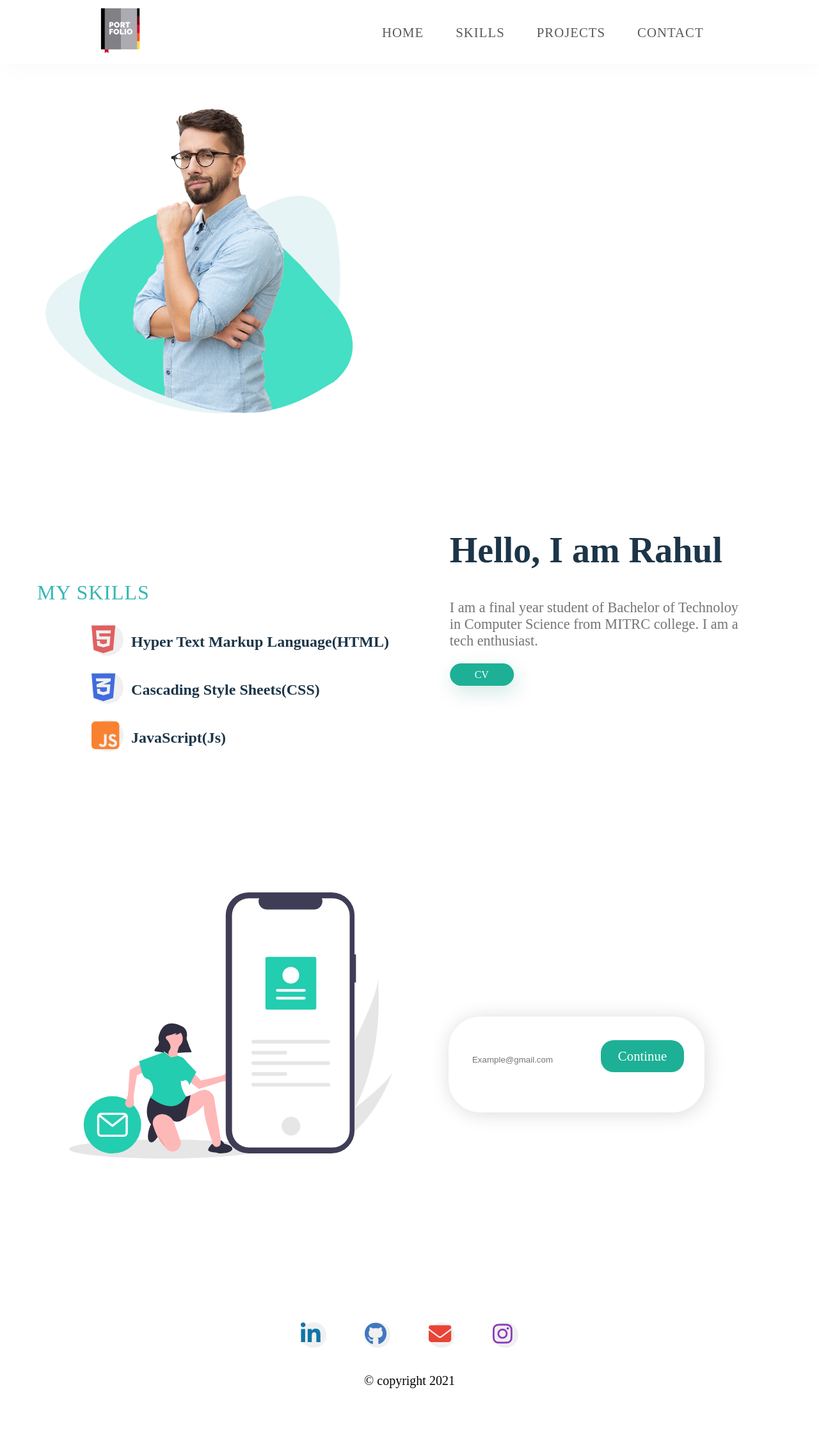
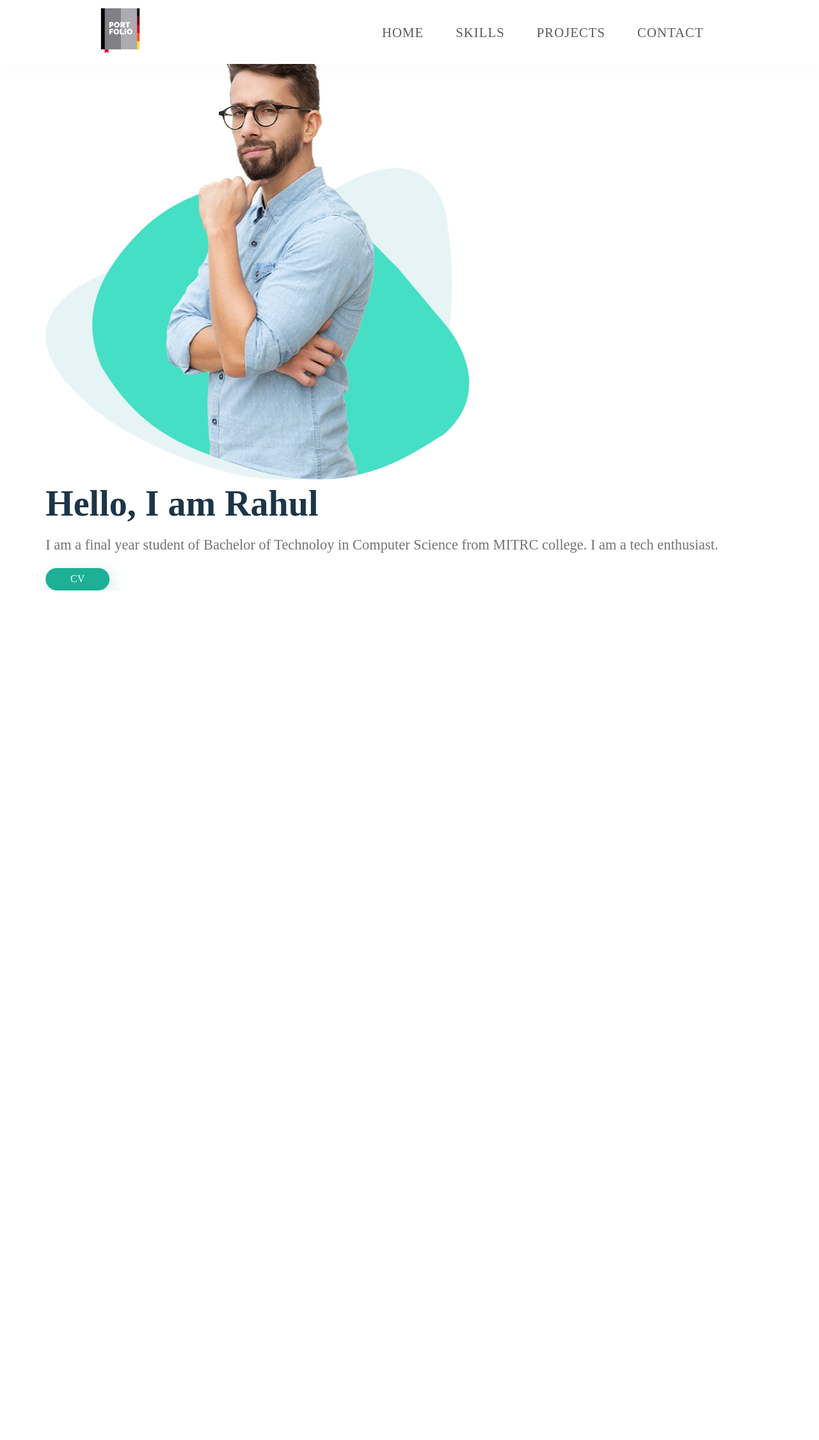
Before and after one commit to im-rahulkgupta/my-portfolio, a plain HTML site: page index.html in a window 1280 px wide. Shown: the whole page at 64% size. After the commit the page ends 923 px from the top, so only its background shows below. Drawn offline with Linux system fonts and the light colour scheme.

Commit message:
modified css

```diff
--- a/index.html
+++ b/index.html
@@ -37,7 +37,7 @@
             </div>
         </div>
     </section>
-    <section id="skills">
+    <!-- <section id="skills">
         <div class="skill-text">
             <div class="skill-heading">
                 <span>My Skills</span>
@@ -92,8 +92,9 @@
                 <a href="https://github.com/im-rahulkgupta" target="_blank" id="git"><i class="fab fa-github" aria-hidden="true"></i></a>
                 <a href="mailto:rahulkumargupta85561@gmail.com" id="gmail"><i class="fas fa-envelope" target="_blank" aria-hidden="true"></i></a>
                 <a href="https://www.instagram.com/im_rahulkgupta/" target="_blank" id="insta"><i class="fab fa-instagram" aria-hidden="true"></i></a>
-                </div>
+            </div>
                 <span> &copy; copyright 2021</span>
+        </footer> -->
     </body>
 
 </html>
--- a/style.css
+++ b/style.css
@@ -61,9 +61,13 @@ nav ul li a{
     letter-spacing: 1px;
 }
 
+nav ul li a:hover{
+    color: #FFFFFF;
+}
+
 nav ul li:hover{
     background-color: #2adabc;
-    color: #FFFFFF;
+    border-radius: 5px;
     box-shadow: 5px 10px 30px rgba(64,198,196,0.3);
     transform: all ease 0.2s;
 }
@@ -71,41 +75,42 @@ nav ul li:hover{
 
 .content{
     width: 90%;
-    height: 600px;
-    /* display: flex; */
-    margin-top: 30px;
-    justify-content: space-around;
-    align-items: center;
+    /* height: 600px; */
+    display: flex;
+    flex-wrap: wrap;
+    justify-content: space-between;
     position: absolute;
     left: 50%;
     top: 50%;
-    transform: translate(-50%,-50%);
+    transform: translate(-50%,-40%);
+    /* margin-top: 30px;
+    justify-content: space-around; */
+    /* align-items: center;  */
 }
 .model{
-    width: 600px;
-    height: 600px;
-    float:left;
+    /* width: 550px; */
+    /* height: 600px; */
+    /* float:left; */
 }
 
 .model img{
-    margin-top: 30px;
-    width: 80%;
-    height: 80%;
+    /* margin-top: 30px; */
+    /* width: 80%; */
+    /* height: 80%; */
     /* object-fit: contain; */
 }
 
 
 .main-text{
-    width: 500px;
-    float: right;
-    margin: 26px;
-    padding: 20px;
+    width: auto;
+    /* margin: 26px;
+    padding: 20px; */
 }
 
 .main-text h1{
     font-size: 3.5rem;
     color: #1c3548;
-    margin 0px 0px 10px 0px;
+    margin: 0px 0px 10px 0px;
     line-height: 60px;
 }
 
@@ -309,17 +314,22 @@ nav ul li:hover{
     font-size: 3.5rem;
     /* color: #0e76a8; */
 }
-#git{
-    color: #4078c0;
-}
-#insta{
-    color: #8a3ab9;
-}
-#gmail{
-    color: #EA4335;
-}
+
 #foot span{
     font-size: 20px;
     color: black;
     align-items: center;
 }
+
+@media screen and (max-width: 767px){
+    .content{
+        display: flex;
+        flex-direction: row;
+    }
+    .model{
+        width: 100%;
+    }
+    .main-text{
+        width: 100%;
+    }
+}
```
